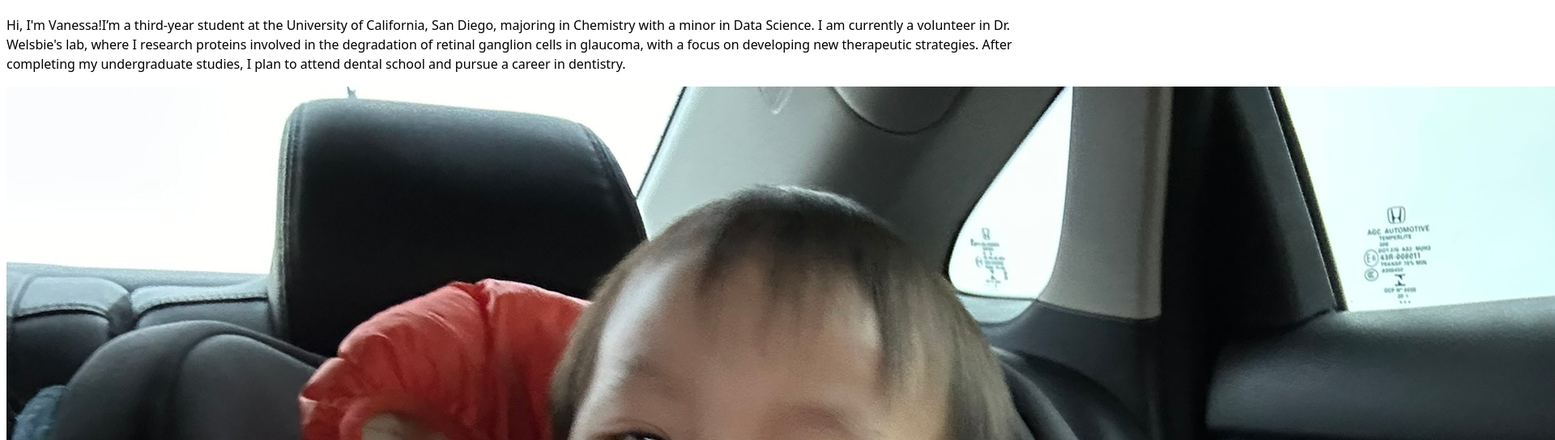
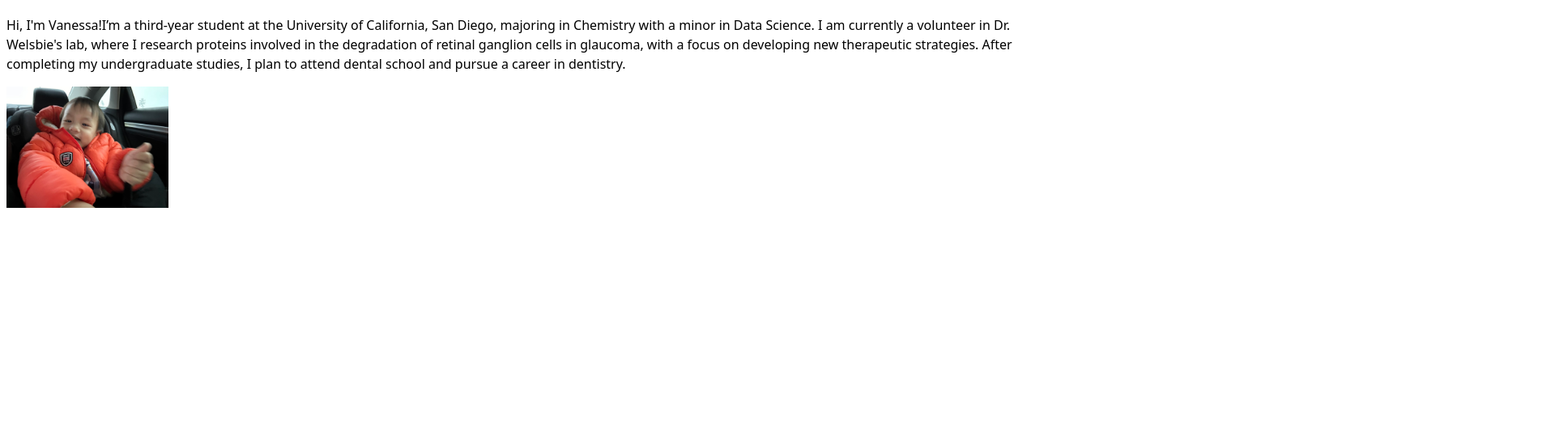
Before and after one commit to van013-svg/portfolio, a plain HTML site: page index.html in a window 1280 px wide. Shown: the part 72-616 px from the top of the page at 81% size, 1920 px wide, since content can reach past the window. Drawn offline with Linux system fonts and the light colour scheme.

Commit message:
Update index.html

```diff
--- a/index.html
+++ b/index.html
@@ -14,6 +14,6 @@
         with a focus on developing new therapeutic strategies. After completing my undergraduate studies, I plan to attend dental school
         and pursue a career in dentistry.
     </p>
-    <img src="images/kai.jpg" alt="Here's a picture of my little brother, Kai!">
+    <img src="images/kai.jpg" alt="Here's a picture of my little brother, Kai!" width="200">
 </body>
 </html>
```
